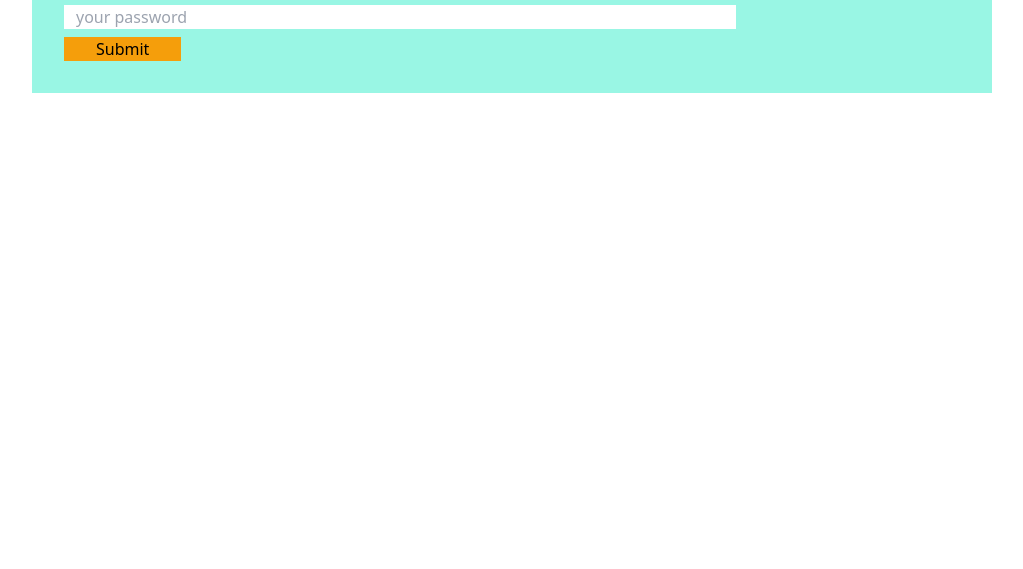
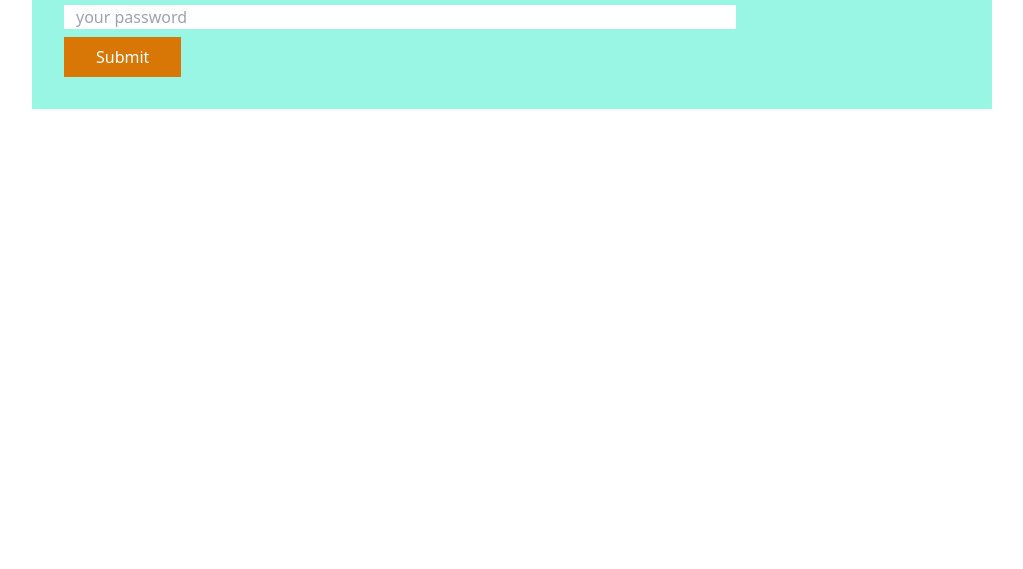
Before and after one commit to nagibhasan/Your-bank, a plain HTML site: page index.html in a window 1280 px wide. Shown: the part 231-800 px from the top of the page, without its empty margins (128-1151 px from the left). Drawn offline with nearby package versions, Linux system fonts and the light colour scheme.

Commit message:
second commit

```diff
--- a/index.html
+++ b/index.html
@@ -20,7 +20,7 @@
                 <input class="w-9/12 blak mb-2 px-3" type="email" name="" id="" placeholder="Your Email Address">
                 <input class="w-9/12 blak mb-2 px-3" type="password" name="" id="" placeholder="your password">
                 <br>
-                <button class="bg-amber-500 px-8">Submit</button>
+                <button class="bg-amber-600 hover:bg-sky-700  px-8 py-2 text-white font-medium rounder-lg">Submit</button>
             </div>
         </section>
     </main>
```
